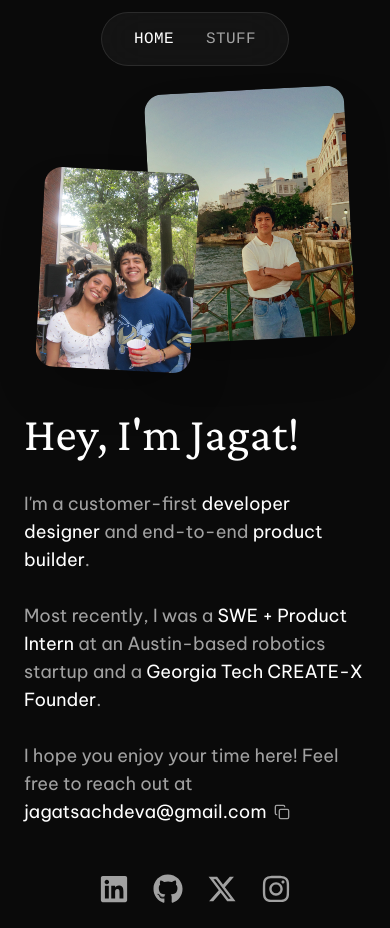
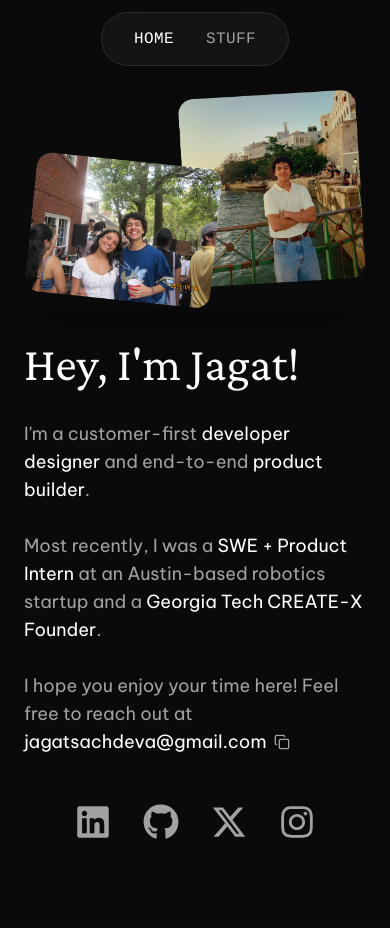
Before and after one commit to jsachdeva7/portfolio, a Next.js app: page / in a window 390 px wide. After the commit the page ends 864 px from the top, so only its background shows below. Built offline with nearby package versions, Linux system fonts and the light colour scheme.

Commit message:
revised phone layout

```diff
--- a/src/components/home/Home.tsx
+++ b/src/components/home/Home.tsx
@@ -6,6 +6,7 @@ import { FaGithub, FaInstagram, FaLinkedin } from 'react-icons/fa'
 import { FaXTwitter } from 'react-icons/fa6'
 import { LuCheck, LuCopy } from 'react-icons/lu'
 import deltaU from './assets/deltaU.jpg'
+import photosTogether from './assets/PhotosTogether.png'
 import puertoRico from './assets/puertoRico.jpg'
 
 export default function Home() {
@@ -25,22 +26,29 @@ export default function Home() {
   return (
     <div className='desktop:block relative flex h-full w-full flex-col'>
       {/* Images Section - on mobile: first/top, on desktop: absolute top-right */}
-      <div className='desktop:absolute desktop:top-[-3em] desktop:right-0 desktop:p-16 desktop:w-auto desktop:min-h-0 desktop:pb-0 desktop:px-0 relative min-h-[320px] w-full px-4'>
-        <div className='desktop:w-auto desktop:relative relative h-full w-full'>
-          {/* Top/Back Image - puertoRico - on desktop: relative, on mobile: right edge aligned */}
-          <div className='desktop:relative absolute top-0 right-0 -rotate-3 transition-transform duration-500 hover:scale-105 hover:-rotate-6'>
+      <div className='desktop:absolute desktop:top-[-3em] desktop:right-0 desktop:p-16 desktop:w-auto relative flex w-full justify-center pb-8'>
+        {/* Mobile: Single combined image */}
+        <div className='desktop:hidden relative'>
+          <img
+            src={photosTogether.src}
+            alt='Photos together'
+            className='w-full max-w-sm rounded-2xl object-contain shadow-2xl'
+          />
+        </div>
+        {/* Desktop: Two separate overlapping images */}
+        <div className='desktop:block relative hidden'>
+          <div className='relative -rotate-3 transition-transform duration-500 hover:scale-105 hover:-rotate-6'>
             <img
               src={puertoRico.src}
               alt='Puerto Rico'
-              className='desktop:h-[350px] desktop:w-[280px] h-[250px] w-[200px] rounded-2xl object-cover shadow-2xl'
+              className='h-[350px] w-[280px] rounded-2xl object-cover shadow-2xl'
             />
           </div>
-          {/* Bottom/Front Image - deltaU - on desktop: absolute overlapping, on mobile: left edge aligned */}
-          <div className='desktop:absolute desktop:-bottom-40 desktop:-left-40 desktop:top-50 absolute top-20 left-0 rotate-3 transition-transform duration-500 hover:scale-105 hover:rotate-6'>
+          <div className='absolute -bottom-40 -left-40 rotate-3 transition-transform duration-500 hover:scale-105 hover:rotate-6'>
             <img
               src={deltaU.src}
               alt='Delta U'
-              className='desktop:h-[280px] desktop:w-[220px] h-[200px] w-[155px] rounded-2xl object-cover shadow-2xl'
+              className='h-[280px] w-[220px] rounded-2xl object-cover shadow-2xl'
             />
           </div>
         </div>
@@ -79,12 +87,12 @@ export default function Home() {
             </button>
           </span>
         </p>
-        <div className='desktop:justify-start flex items-center justify-center space-x-6'>
+        <div className='desktop:justify-start desktop:space-x-6 flex items-center justify-center space-x-8'>
           <Link
             href='https://linkedin.com/in/jagat-sachdeva'
             target='_blank'
             rel='noopener noreferrer'
-            className='desktop:text-xl text-3xl text-neutral-400 transition-colors hover:text-white'
+            className='desktop:text-xl text-4xl text-neutral-400 transition-colors hover:text-white'
           >
             <FaLinkedin />
           </Link>
@@ -92,7 +100,7 @@ export default function Home() {
             href='https://github.com/jsachdeva7'
             target='_blank'
             rel='noopener noreferrer'
-            className='desktop:text-xl text-3xl text-neutral-400 transition-colors hover:text-white'
+            className='desktop:text-xl text-4xl text-neutral-400 transition-colors hover:text-white'
           >
             <FaGithub />
           </Link>
@@ -100,7 +108,7 @@ export default function Home() {
             href='https://x.com/JagatSachdeva'
             target='_blank'
             rel='noopener noreferrer'
-            className='desktop:text-xl text-3xl text-neutral-400 transition-colors hover:text-white'
+            className='desktop:text-xl text-4xl text-neutral-400 transition-colors hover:text-white'
           >
             <FaXTwitter />
           </Link>
@@ -108,7 +116,7 @@ export default function Home() {
             href='https://www.instagram.com/jagatsachdeva/'
             target='_blank'
             rel='noopener noreferrer'
-            className='desktop:text-xl text-3xl text-neutral-400 transition-colors hover:text-white'
+            className='desktop:text-xl text-4xl text-neutral-400 transition-colors hover:text-white'
           >
             <FaInstagram />
           </Link>
```
Also changed, not shown: src/components/home/assets/PhotosTogether.png (added).
